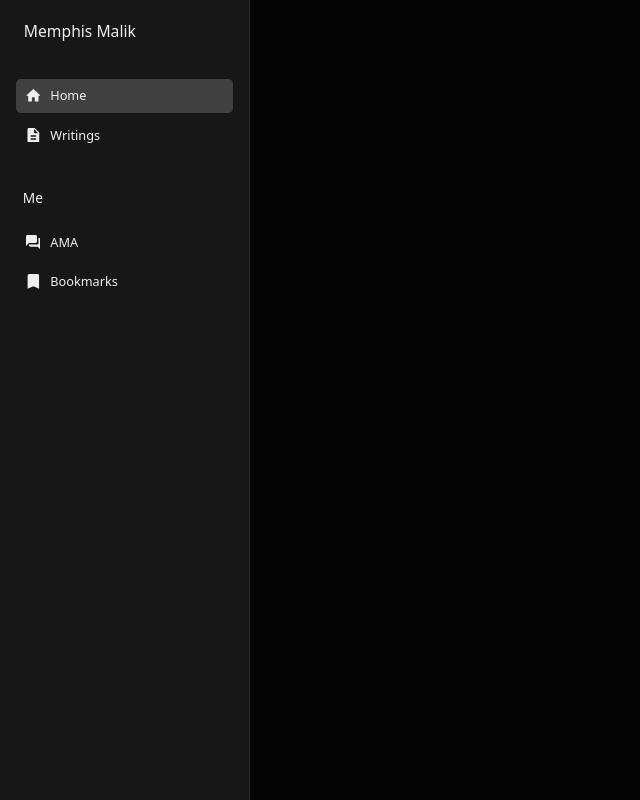
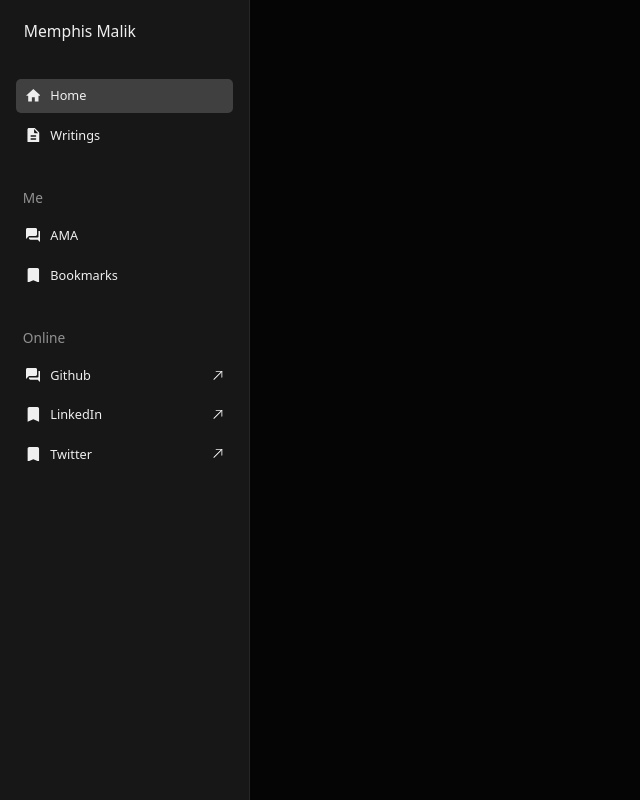
Before and after one commit to MozartOnWeb/memphismalik.io, a Next.js app: page / in a window 1280 px wide. Shown: the whole page, without its empty margins (0-640 px from the left). Built offline with nearby package versions, Linux system fonts and the light colour scheme.

Commit message:
setting up side bar external links

```diff
--- a/components/navlinks/NavLinks.tsx
+++ b/components/navlinks/NavLinks.tsx
@@ -3,24 +3,29 @@
 import Link from "next/link";
 import { usePathname } from "next/navigation";
 
-import { HomeIcon } from "@/public/assets/icons";
+import { LinkArrowIcon } from "@/public/assets/icons";
 
 type NavLinkProps = {
   href?: string;
   name?: string;
   icon?: JSX.Element;
+  external?: boolean;
 };
 
-export const NavLink = ({ href, name, icon }: NavLinkProps) => {
+export const NavLink = ({ href, name, icon, external }: NavLinkProps) => {
   let pathname = usePathname() || "/";
 
   return (
     <Link
       className={"nav_link " + (pathname === href ? " active" : "")}
       href={href || "/"}
+      target={external ? "_blank" : "_self"}
     >
-      {icon}
-      <p>{name}</p>
+      <div>
+        {icon}
+        <p>{name}</p>
+      </div>
+      {external && <LinkArrowIcon className={"link_arrow"} />}
     </Link>
   );
 };
--- a/components/navlinks/navlinks.scss
+++ b/components/navlinks/navlinks.scss
@@ -5,8 +5,14 @@
 
   display: flex;
   align-items: center;
-  gap: 1em;
+  justify-content: space-between;
   text-decoration: none;
+
+  div {
+    display: flex;
+    align-items: center;
+    gap: 1em;
+  }
 
   p {
     font-size: 1.3em;
@@ -20,6 +26,11 @@
     height: 1.5em;
   }
 
+  .link_arrow {
+    width: 1em;
+    height: 1em;
+  }
+
   &:hover {
     background-color: $sui-colors-hover;
   }
--- a/components/sidebar/Sidebar.tsx
+++ b/components/sidebar/Sidebar.tsx
@@ -22,6 +22,28 @@ export default function Sidebar() {
         <NavLink href="/ama" name="AMA" icon={<AMAIcon />} />
         <NavLink href="/bookmarks" name="Bookmarks" icon={<BookmarksIcon />} />
       </div>
+
+      <div className="socials">
+        <h3>Online</h3>
+        <NavLink
+          external
+          href="https://github.com"
+          name="Github"
+          icon={<AMAIcon />}
+        />
+        <NavLink
+          external
+          href="https://linkedin.com"
+          name="LinkedIn"
+          icon={<BookmarksIcon />}
+        />
+        <NavLink
+          external
+          href="https://twitter.com"
+          name="Twitter"
+          icon={<BookmarksIcon />}
+        />
+      </div>
     </div>
   );
 }
--- a/components/sidebar/sidebar.scss
+++ b/components/sidebar/sidebar.scss
@@ -23,9 +23,20 @@
     h3 {
       font-size: 1.4rem;
       font-weight: 400;
-      color: $sui-colors-white;
+      color: $sui-colors-gray;
       font-family: $sui-fonts-body;
-      margin-bottom: 1.5em;
+      margin-bottom: 1em;
+      margin-left: 0.5em;
+    }
+  }
+  .socials {
+    margin-top: 4em;
+    h3 {
+      font-size: 1.4rem;
+      font-weight: 400;
+      color: $sui-colors-gray;
+      font-family: $sui-fonts-body;
+      margin-bottom: 1em;
       margin-left: 0.5em;
     }
   }
--- a/public/assets/icons/index.tsx
+++ b/public/assets/icons/index.tsx
@@ -65,3 +65,31 @@ export const AMAIcon = ({ fill }: { fill?: string }) => {
     </svg>
   );
 };
+
+export const LinkArrowIcon = ({
+  fill,
+  className,
+}: {
+  fill?: string;
+  className: any;
+}) => {
+  return (
+    <svg
+      width="9"
+      className={className}
+      height="10"
+      viewBox="0 0 9 10"
+      fill="none"
+      xmlns="http://www.w3.org/2000/svg"
+    >
+      <path
+        d="M0.435114 9.00132C0.545454 9.00132 0.655794 8.96067 0.742905 8.87356L8.87325 0.743207C9.04167 0.574792 9.04167 0.296037 8.87325 0.127623C8.70484 -0.0407913 8.42609 -0.0407913 8.25767 0.127623L0.127322 8.25797C-0.0410919 8.42639 -0.0410919 8.70514 0.127322 8.87356C0.214434 8.96067 0.324773 9.00132 0.435114 9.00132Z"
+        fill="white"
+      />
+      <path
+        d="M8.5653 6.8353C8.8034 6.8353 9.00085 6.63785 9.00085 6.39975V0.435554C9.00085 0.197451 8.8034 0 8.5653 0H2.60111C2.36301 0 2.16555 0.197451 2.16555 0.435554C2.16555 0.673657 2.36301 0.871109 2.60111 0.871109H8.12975V6.39975C8.12975 6.63785 8.3272 6.8353 8.5653 6.8353Z"
+        fill={fill || "#EFEFEF"}
+      />
+    </svg>
+  );
+};
```
